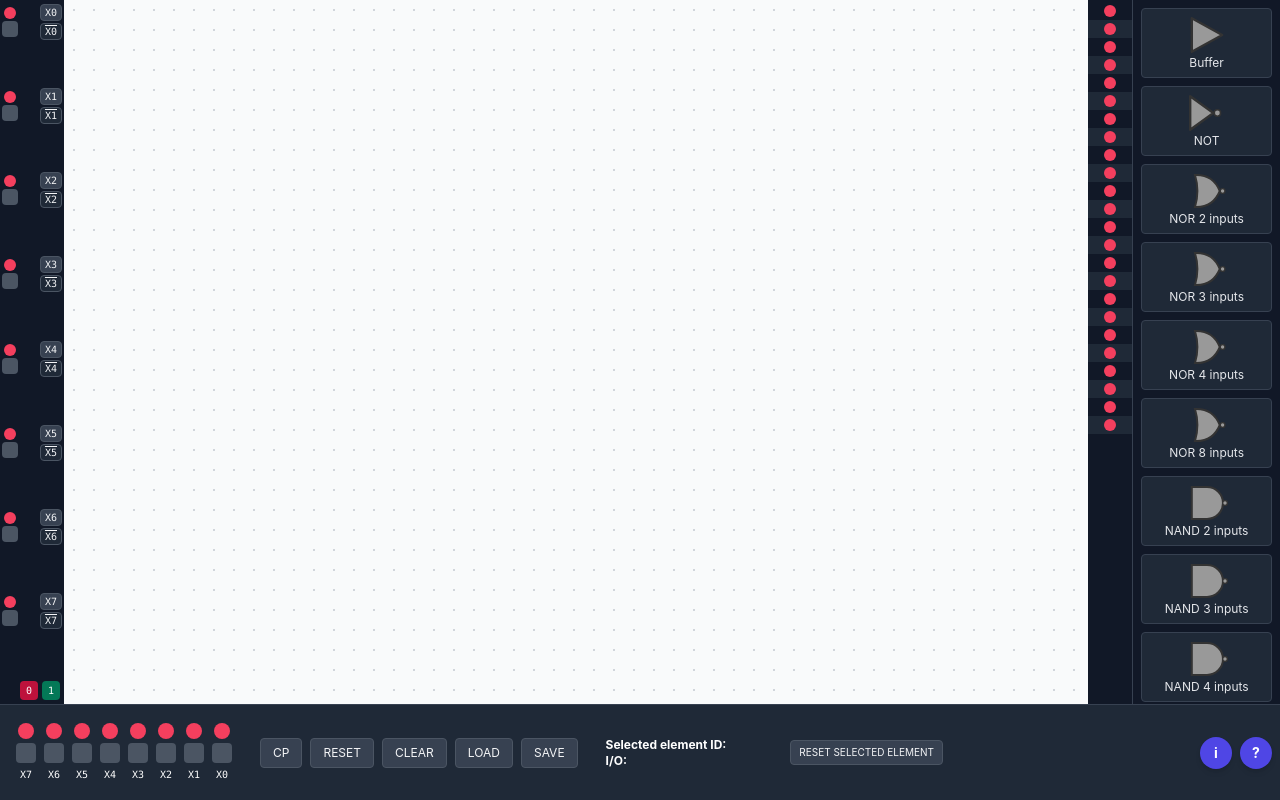
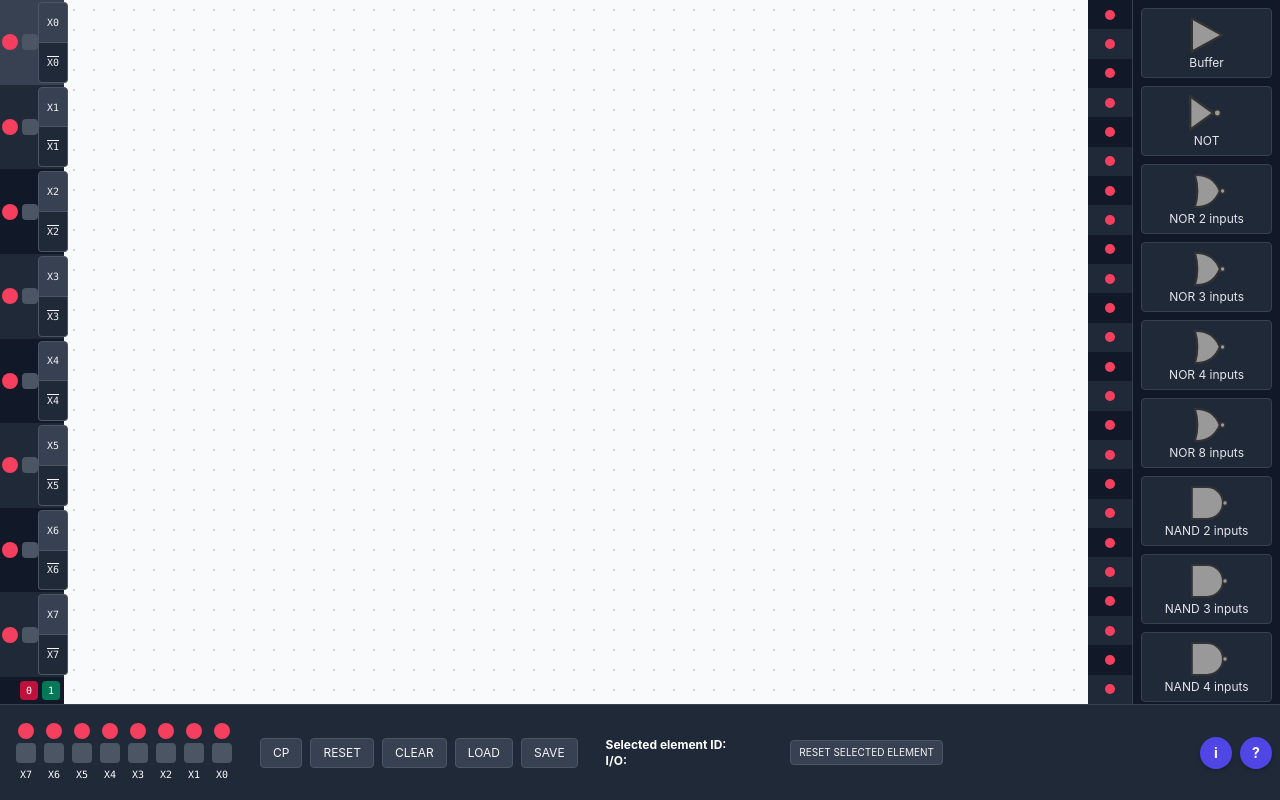
Before and after one commit to DominkoMilic/combinational-logic-circuits, a React (Vite) app: page / in a window 1280 px wide. Built offline with nearby package versions, Linux system fonts and the light colour scheme.

Commit message:
design refactor

```diff
--- a/src/components/BulbsAndButtons.tsx
+++ b/src/components/BulbsAndButtons.tsx
@@ -104,22 +104,23 @@ function BulbsAndButtons({
   }, [onLoad]); // eslint-disable-line react-hooks/exhaustive-deps
 
   return (
-    <div className="flex flex-col justify-between h-full py-1">
-      {xButtons.map((button) => (
-        <div key={button.id} className="flex items-center gap-1 px-0.5">
+    <div className="flex flex-col h-full">
+      {xButtons.map((button, index) => (
+        <div key={button.id} className={`flex items-center px-0.5 py-[2px] flex-1
+                      hover:bg-gray-700 transition-colors ${index % 2 === 0 ? "bg-gray-900" : "bg-gray-800"}`}>
           <LeftSideIndicator handleBulbButtonClick={handleBulbButtonClick} button={button} />
-          <div className="flex flex-col gap-0.5 ml-auto">
+          <div className="flex flex-col ml-auto h-full">
             <div
-              className="text-[10px] text-gray-100 font-mono cursor-pointer select-none
-                         bg-gray-700 px-1 rounded hover:bg-gray-600 transition-colors border border-gray-600"
+              className="flex-1 flex items-center text-[10px] text-gray-100 font-mono cursor-pointer select-none
+                         bg-gray-700 px-2 rounded-t hover:bg-gray-600 transition-colors border border-gray-600"
               ref={(el) => { elementRefs.current[button.id] = el; }}
               onContextMenu={(e) => { e.preventDefault(); handleDivClick(button, e); }}
             >
               {button.id.split("-")[0] + button.id.split("-")[1]}
             </div>
             <div
-              className="text-[10px] text-gray-100 font-mono cursor-pointer select-none
-                         bg-gray-800 px-1 rounded hover:bg-gray-700 transition-colors border border-gray-600 overline"
+              className="flex-1 flex items-center text-[10px] text-gray-100 font-mono cursor-pointer select-none
+                         bg-gray-800 px-2 rounded-b hover:bg-gray-700 transition-colors border border-t-0 border-gray-600 overline"
               ref={(el) => { elementRefs.current[`${button.id}-NOTX`] = el; }}
               onContextMenu={(e) => { e.preventDefault(); handleNotDivClick(button, e); }}
             >
@@ -129,7 +130,7 @@ function BulbsAndButtons({
         </div>
       ))}
 
-      <div className="flex gap-1 px-1 mt-1 justify-end">
+      <div className="flex gap-1 px-1 py-1 justify-end bg-gray-900">
         <div
           className="text-[10px] text-white font-mono cursor-pointer select-none
                      bg-rose-700 px-1.5 py-0.5 rounded hover:bg-rose-600 transition-colors"
--- a/src/components/LeftSideIndicator.tsx
+++ b/src/components/LeftSideIndicator.tsx
@@ -6,14 +6,14 @@ interface LeftSideIndicatorProps {
 function LeftSideIndicator({ handleBulbButtonClick, button }: LeftSideIndicatorProps) {
   const isOn = button.value === "1";
   return (
-    <div className="flex flex-col items-center gap-0.5">
+    <div className="flex items-center gap-1">
       <div
-        className={`w-3 h-3 rounded-full transition-colors ${
+        className={`w-4 h-4 rounded-full shrink-0 transition-colors ${
           isOn ? "bg-emerald-400 shadow-sm shadow-emerald-400/60" : "bg-rose-500"
         }`}
       />
       <button
-        className="w-4 h-4 bg-gray-600 hover:bg-gray-500 rounded cursor-pointer border-none transition-colors"
+        className="w-4 h-4 bg-gray-600 hover:bg-gray-500 rounded cursor-pointer border-none transition-colors shrink-0"
         onClick={() => handleBulbButtonClick(button)}
       />
     </div>
--- a/src/components/OutputIndicator.tsx
+++ b/src/components/OutputIndicator.tsx
@@ -48,11 +48,11 @@ function OutputIndicator({
   }, [onLoad]); // eslint-disable-line react-hooks/exhaustive-deps
 
   return (
-    <div className="flex flex-col h-full py-0.5">
+    <div className="flex flex-col h-full">
       {yDiv.map((div, index) => (
         <div
           key={div.id}
-          className={`flex items-center gap-1.5 px-1.5 py-[3px] cursor-pointer select-none text-[11px] text-white font-mono
+          className={`flex items-center gap-1 px-1.5 flex-1 cursor-pointer select-none text-[10px] text-white font-mono whitespace-nowrap
                       hover:bg-gray-700 transition-colors ${index % 2 === 0 ? "bg-gray-900" : "bg-gray-800"}`}
           ref={(el) => { elementRefs.current[div.id] = el; }}
           onContextMenu={(e) => {
@@ -62,7 +62,7 @@ function OutputIndicator({
           style={{ justifyContent: isSmallScreen ? "center" : undefined }}
         >
           <div
-            className={`w-3 h-3 rounded-full shrink-0 transition-colors ${
+            className={`w-2.5 h-2.5 rounded-full shrink-0 transition-colors ${
               div.value === "1" ? "bg-emerald-400 shadow-sm shadow-emerald-400/60" : "bg-rose-500"
             }`}
           />
```
